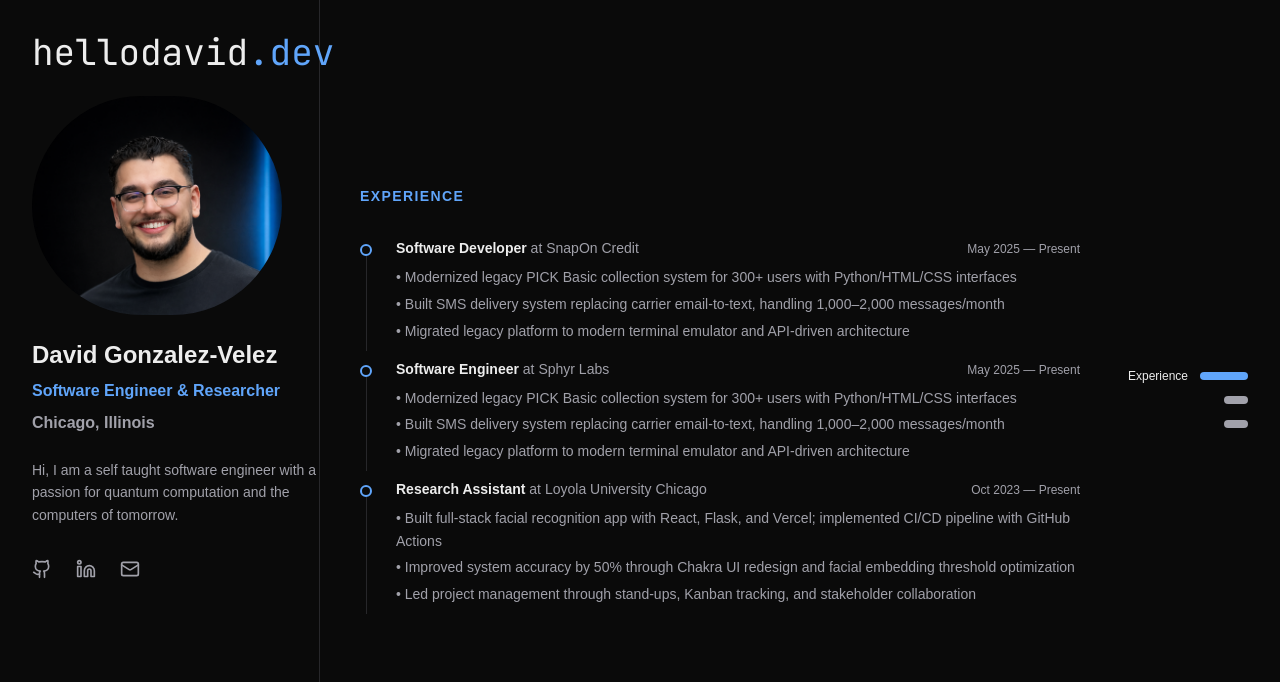
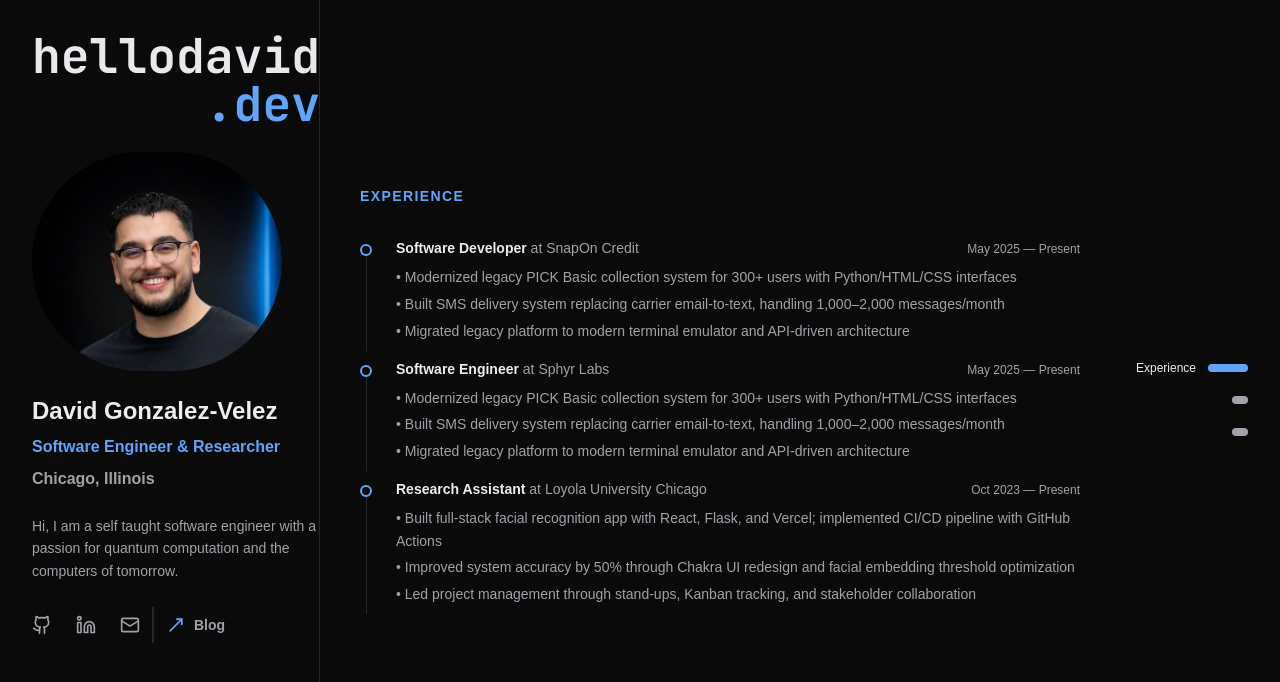
Before and after one commit to DGV98/portfolio, a Next.js app: page / in a window 1280 px wide. Shown: the top 682 px of the page. Built offline with nearby package versions, Linux system fonts and the light colour scheme.

Commit message:
Fixed spacing issues

```diff
--- a/app/globals.css
+++ b/app/globals.css
@@ -5,6 +5,7 @@
   --foreground: #ededed;
   --accent: #60a5fa;
   --muted: #a1a1aa;
+  --banner: #e9e9ed;
   --card: #18181b;
   --card-hover: #1f1f23;
   --border: #27272a;
@@ -16,6 +17,7 @@
   --color-accent: var(--accent);
   --color-muted: var(--muted);
   --color-card: var(--card);
+  --color-banner: var(--banner);
   --color-card-hover: var(--card-hover);
   --color-border: var(--border);
   --font-sans: var(--font-geist-sans);
--- a/app/page.tsx
+++ b/app/page.tsx
@@ -11,17 +11,17 @@ import { publications } from "@/data/publications";
 export default function Home() {
   return (
     <div>
-      <div className="flex h-screen flex-col lg:flex-row">
+      <div className="flex h-screen flex-col xl:flex-row">
         {/* Sidebar */}
-        <div className="border-border shrink-0 border-b lg:fixed lg:flex lg:h-screen lg:w-1/4 lg:border-r lg:border-b-0">
+        <div className="border-border shrink-0 border-b xl:fixed xl:flex xl:h-screen xl:w-1/4 xl:border-r xl:border-b-0">
           <ProfileSection profile={profile} />
         </div>
 
         {/* Main content */}
-        <main className="flex-1 lg:ml-[25%] lg:h-screen lg:snap-y lg:snap-mandatory lg:overflow-y-auto lg:pr-40">
+        <main className="flex-1 xl:ml-[25%] xl:h-screen xl:snap-y xl:snap-mandatory xl:overflow-y-auto xl:pr-40">
           <section
             id="experience"
-            className="flex items-center justify-center px-6 py-8 sm:px-10 lg:min-h-screen lg:snap-center lg:py-16"
+            className="flex items-center justify-center px-6 py-8 xl:min-h-screen xl:snap-center xl:px-10 xl:py-16"
           >
             <div className="mx-auto w-full max-w-3xl">
               <ExperienceSection entries={experience} />
@@ -30,7 +30,7 @@ export default function Home() {
 
           <section
             id="projects"
-            className="flex items-center justify-center px-6 py-8 sm:px-10 lg:min-h-screen lg:snap-center lg:py-16"
+            className="flex items-center justify-center px-6 py-8 xl:min-h-screen xl:snap-center xl:px-10 xl:py-16"
           >
             <div className="mx-auto w-full max-w-3xl">
               <ProjectsSection projects={projects} />
@@ -39,7 +39,7 @@ export default function Home() {
 
           <section
             id="publications"
-            className="flex items-center justify-center px-6 py-8 sm:px-10 lg:min-h-screen lg:snap-center lg:py-16"
+            className="flex items-center justify-center px-6 py-8 xl:min-h-screen xl:snap-center xl:px-10 xl:py-16"
           >
             <div className="mx-auto w-full max-w-3xl">
               <PublicationsSection publications={publications} />
--- a/components/Banner.tsx
+++ b/components/Banner.tsx
@@ -3,12 +3,13 @@ import Link from "next/link";
 // TODO: Banner for blogs
 const Banner = () => {
   return (
-    <nav className="">
-      <Link href="/" className="font-terminal text-3xl lg:text-4xl">
+    <div className="flex flex-col text-right text-3xl font-bold lg:text-5xl">
+      <p className="font-terminal text-banner">hellodavid</p>
+      <p className="font-terminal text-accent">.dev</p>
+      {/* <Link href="/" className="font-terminal text-3xl lg:text-4xl">
         hellodavid<span className="text-accent">.dev</span>
-      </Link>
-      <div></div>
-    </nav>
+      </Link> */}
+    </div>
   );
 };
 
--- /dev/null
+++ b/components/BlogLink.tsx
@@ -0,0 +1,18 @@
+import Link from "next/link";
+import { MoveUpRight } from "lucide-react";
+
+const BlogLink = () => {
+  return (
+    <div className="border-border flex items-center justify-center gap-2 border-l-2 px-3">
+      <MoveUpRight className="text-accent h-5 w-5" />
+      <Link
+        href="/blog"
+        className="text-muted hover:text-foreground text-sm font-bold"
+      >
+        Blog
+      </Link>
+    </div>
+  );
+};
+
+export default BlogLink;
--- a/components/ProfileSection.tsx
+++ b/components/ProfileSection.tsx
@@ -5,16 +5,16 @@ import Banner from "./Banner";
 
 export function ProfileSection({ profile }: { profile: Profile }) {
   return (
-    <aside className="flex flex-col items-center gap-6 p-8 text-center lg:items-start lg:text-left">
+    <aside className="flex flex-col items-center gap-6 p-8 text-center xl:items-start xl:text-left">
       <Banner />
       <ProfilePicture />
 
       <div className="space-y-2">
         <h1 className="text-foreground text-2xl font-bold">{profile.name}</h1>
-        <p className="text-accent text-sm font-semibold lg:text-base">
+        <p className="text-accent text-sm font-semibold xl:text-base">
           {profile.title}
         </p>
-        <p className="text-muted text-sm font-semibold lg:text-base">
+        <p className="text-muted text-sm font-semibold xl:text-base">
           {profile.location}
         </p>
       </div>
@@ -59,7 +59,7 @@ export function ProfileSection({ profile }: { profile: Profile }) {
 //             Chicago, IL • B.S. Molecular Engineering (Quantum)
 //           </div>
 
-//           <p className="text-slate-300 leading-relaxed max-w-2xl text-lg">
+//           <p className="text-slate-300 leading-relaxed max-w-2xl text-xl">
 //             Hi, I am a self-taught software engineer with a passion for{" "}
 //             <span className="text-white font-medium">quantum computation</span>{" "}
 //             and the computers of tomorrow. I bridge the gap between classical
--- a/components/ScrollNavigation.tsx
+++ b/components/ScrollNavigation.tsx
@@ -1,6 +1,7 @@
 "use client";
 
 import { useEffect, useState } from "react";
+import BlogLink from "./BlogLink";
 
 const sections = [
   { id: "experience", label: "Experience" },
@@ -48,20 +49,22 @@ export function ScrollNavigation() {
   };
 
   return (
-    <nav className="fixed top-1/2 right-8 z-50 hidden -translate-y-1/2 lg:block">
+    <nav className="fixed top-1/2 right-8 z-50 hidden -translate-y-1/2 xl:block">
       <ul className="flex flex-col items-end gap-4">
         {sections.map((section) => (
           <li key={section.id}>
             <button
               onClick={() => scrollToSection(section.id)}
-              className="group relative flex items-center justify-end"
+              className="group flex items-center justify-end"
               aria-label={`Navigate to ${section.label}`}
             >
               <span
-                className={`absolute right-full mr-3 text-xs font-medium whitespace-nowrap transition-all duration-300 ${
+                className={`mr-3 text-xs font-medium whitespace-nowrap transition-all duration-300 ${
                   activeSection === section.id
                     ? "text-foreground translate-x-0 opacity-100"
                     : "text-muted translate-x-2 opacity-0 group-hover:translate-x-0 group-hover:opacity-100"
+                  // ? "text-foreground translate-x-0"
+                  // : "text-muted translate-x-2 group-hover:translate-x-0"
                 }`}
               >
                 {section.label}
@@ -69,8 +72,8 @@ export function ScrollNavigation() {
               <span
                 className={`block h-2 rounded-full transition-all duration-300 ${
                   activeSection === section.id
-                    ? "bg-accent w-12"
-                    : "bg-muted group-hover:bg-foreground w-6 group-hover:w-8"
+                    ? "bg-accent w-10"
+                    : "bg-muted group-hover:bg-foreground w-4 group-hover:w-8"
                 }`}
               />
             </button>
--- a/components/SocialLinks.tsx
+++ b/components/SocialLinks.tsx
@@ -1,5 +1,6 @@
 import { Github, Linkedin, Mail, Twitter, GraduationCap } from "lucide-react";
 import { SocialLink } from "@/types";
+import BlogLink from "./BlogLink";
 
 const iconMap: Record<string, React.ComponentType<{ className?: string }>> = {
   github: Github,
@@ -11,6 +12,7 @@ const iconMap: Record<string, React.ComponentType<{ className?: string }>> = {
 
 export function SocialLinks({ links }: { links: SocialLink[] }) {
   return (
+    <div className="flex gap-3">
       <div className="flex gap-6">
         {links.map((link) => {
           const Icon = iconMap[link.icon];
@@ -28,5 +30,7 @@ export function SocialLinks({ links }: { links: SocialLink[] }) {
           );
         })}
       </div>
+      <BlogLink />
+    </div>
   );
 }
```
Lines whose indentation alone changed are shown as unchanged.
